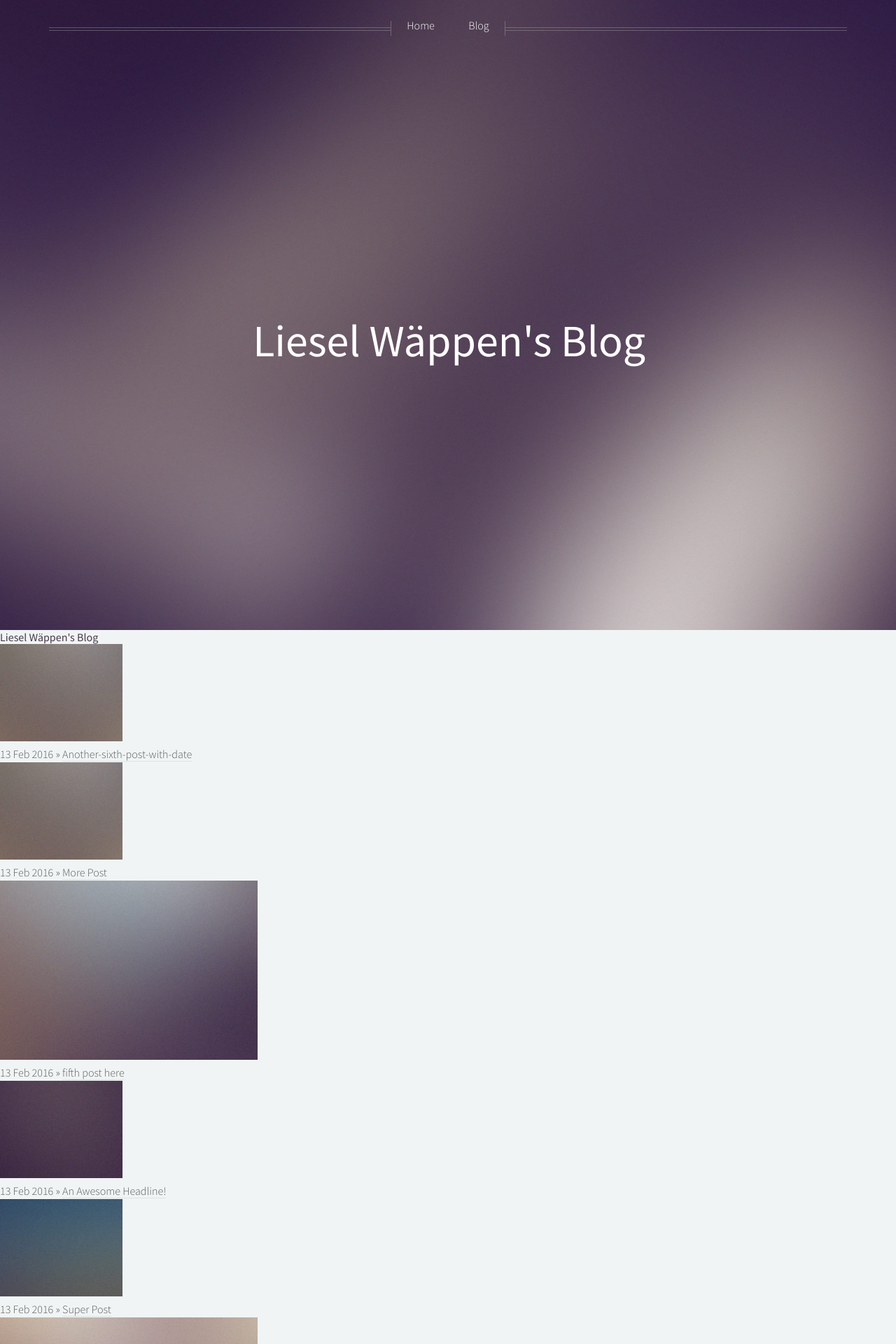
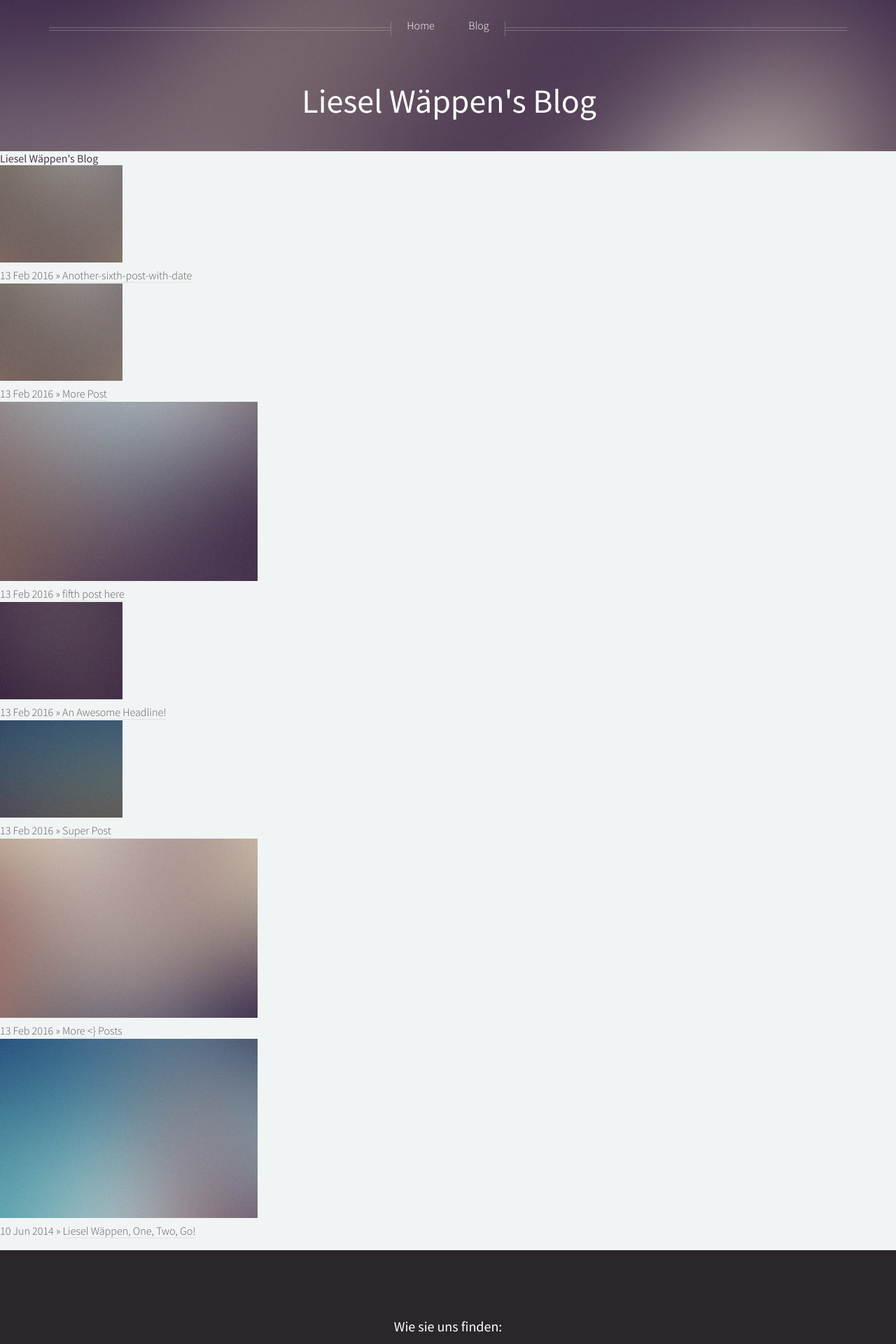
Before and after one commit to LieselWaeppen/LieselWaeppen.github.io, a Jekyll site: the page built from blog/index.html, in a window 1280 px wide. Shown: the top 1920 px of the page at 70% size. Built offline with Jekyll 4.4.1, drawn with Linux system fonts in a browser that asks for light colours; nearby versions of some CDN libraries.

Commit message:
Update default.html

```diff
--- a/_layouts/default.html
+++ b/_layouts/default.html
@@ -12,7 +12,11 @@
 		<link rel="stylesheet" href="https://maxcdn.bootstrapcdn.com/font-awesome/4.4.0/css/font-awesome.min.css">
 		<link rel="stylesheet" href="/assets/css/main.css" />
 	</head>
+	{% if  page.type == 'index' %}
 	<body class="homepage">
+	{% else %}
+	<body class="no-sidebar">
+	{% endif %}
 		<div id="page-wrapper">
 			{% include header.html %}
 			<!-- Main -->
```
